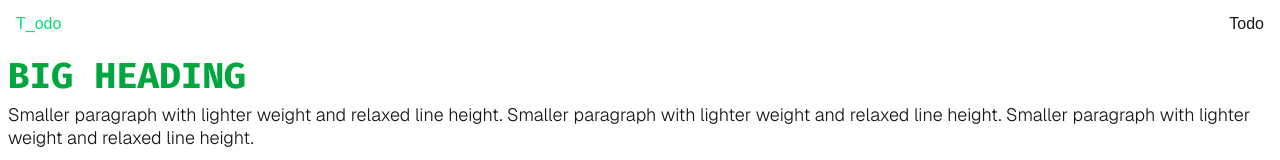
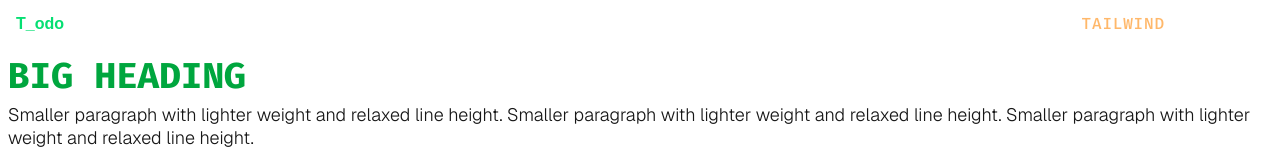
Before and after one commit to Kamesas/Labs, a Next.js app: page /tailwind in a window 1280 px wide. Shown: the top 160 px of the page. Built offline with nearby package versions, Linux system fonts and the light colour scheme.

Commit message:
feat: add Header component

```diff
--- a/src/app/tailwind/page.tsx
+++ b/src/app/tailwind/page.tsx
@@ -15,6 +15,7 @@ export default function Tailwind() {
           paragraph with lighter weight and relaxed line height. Smaller
           paragraph with lighter weight and relaxed line height.
         </p>
+
         <p className="text-sm italic tracking-wider text-gray-400 font-mono">
           Even smaller muted text
         </p>
@@ -29,6 +30,7 @@ export default function Tailwind() {
       {/* 2. Colors — try background colors with matching text colors and different shades */}
       <section className="p-2">
         <h2 className="font-bold text-green-400 text-2xl">Colors</h2>
+
         <div className="flex gap-3">
           <span className="p-2 rounded-2xl bg-blue-400">blue-500</span>
           <span className="p-2 rounded-2xl bg-blue-200">blue-200</span>
@@ -41,6 +43,7 @@ export default function Tailwind() {
       {/* 3. Spacing & layout — use flex, gap, padding, width, height */}
       <section className="p-2">
         <h2 className="font-bold text-2xl text-green-400">Spacing & layout</h2>
+
         <div className="flex justify-around gap-3">
           <div className="border-2 p-1 self-end">small padding</div>
           <div className="border-2 p-4 h-32">medium padding</div>
--- a/src/components/header/Header.tsx
+++ b/src/components/header/Header.tsx
@@ -1,17 +1,29 @@
 import Link from "next/link";
+import { NavItem } from "./NavItem";
+
+// with the nav link 13.5kB
+// without the nav link 13.2kB
 
 export const Header = () => {
+  const pages = {
+    todo: { path: "/todo", title: "Todo" },
+    tailwind: { path: "/tailwind", title: "Tailwind" },
+    grid: { path: "/grid", title: "CSS grid" },
+  } as const;
+
   return (
     <header className="h-12 flex items-center justify-between px-4">
-      <Link href="/" className="text-green-400">
+      <Link href="/" className="text-green-400 font-bold">
         T_odo
       </Link>
 
       <nav>
-        <ul>
-          <li>
-            <Link href="/todo">Todo</Link>
-          </li>
+        <ul className="flex gap-4">
+          {Object.entries(pages).map((page) => {
+            const [key, value] = page;
+
+            return <NavItem key={key} title={value.title} url={value.path} />;
+          })}
         </ul>
       </nav>
     </header>
--- /dev/null
+++ b/src/components/header/NavItem.tsx
@@ -0,0 +1,25 @@
+"use client";
+import Link from "next/link";
+import { usePathname } from "next/navigation";
+
+type tProps = {
+  url: string;
+  title: string;
+};
+
+export const NavItem = ({ url, title }: tProps) => {
+  const path = usePathname();
+
+  const activeClass =
+    url === path ? "text-orange-300" : "hover:text-white text-white/80";
+
+  return (
+    <li
+      className={`${activeClass} flex items-center relative transition-colors duration-300 uppercase tracking-wider`}
+    >
+      <Link href={url} className="font-medium font-fira">
+        {title}
+      </Link>
+    </li>
+  );
+};
```
